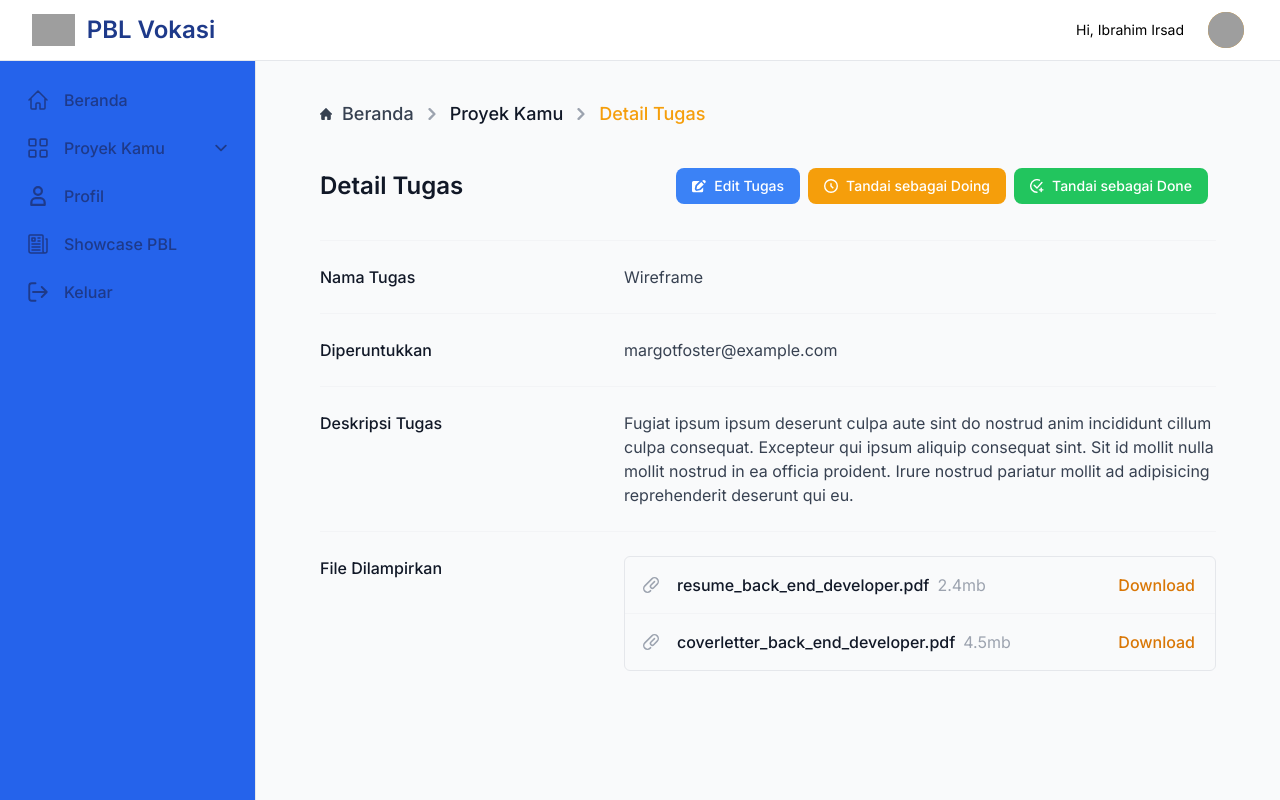
After one commit to lubabulmmm/pbl, a PHP site: page /dosen/details-progress.php in a window 1280 px wide. The commit adds this page. Run offline with PHP 8.4, Linux system fonts and the light colour scheme; some libraries are stand-ins or nearby versions; grey boxes are pictures that could not be loaded.

Commit message:
update
Co-Authored-By: Ibrairsyad17 <63491368+ibrairsyad17@users.noreply.github.com>

```diff
--- /dev/null
+++ b/dosen/details-progress.php
@@ -0,0 +1,148 @@
+<!DOCTYPE html>
+<html lang="en">
+<head>
+  <meta charset="UTF-8">
+  <meta name="viewport" content="width=device-width, initial-scale=1.0">
+  <link rel="shortcut icon" href="../assets/img/favicon/favicon.ico" type="image/x-icon">
+  <link rel="apple-touch-icon" sizes="180x180" href="../assets/img/favicon/apple-touch-icon.png">
+  <link rel="icon" type="image/png" sizes="32x32" href="../assets/img/favicon/favicon-32x32.png">
+  <link rel="icon" type="image/png" sizes="16x16" href="../assets/img/favicon/favicon-16x16.png">
+  <link rel="manifest" href="/site.webmanifest">
+  <title>Detail Progress | PBL Vokasi</title>
+  <?php include("./includes/head.php") ?>
+</head>
+<body class="bg-gray-50">
+
+  <?php include("./includes/navbar.php") ?>
+
+  <!-- Side Bar -->
+  <?php include("./includes/aside.php") ?>
+  <div class="p-4 sm:ml-64">
+      <!-- important -->
+    <div class="rounded-lg mt-14 flex flex-col item-start">
+      <div class="mx-auto w-full px-4 lg:px-12">
+        <!-- BreadCrumbs -->
+
+        <nav class="flex my-7" aria-label="Breadcrumb">
+            <ol class="inline-flex items-center space-x-1 md:space-x-2 rtl:space-x-reverse">
+              <li class="inline-flex items-center">
+                <a href="./dashadmin.php" class="inline-flex items-center text-lg font-medium text-gray-700 hover:text-amber-500">
+                  <svg class="w-3 h-3 me-2.5" aria-hidden="true" xmlns="http://www.w3.org/2000/svg" fill="currentColor" viewBox="0 0 20 20">
+                    <path d="m19.707 9.293-2-2-7-7a1 1 0 0 0-1.414 0l-7 7-2 2a1 1 0 0 0 1.414 1.414L2 10.414V18a2 2 0 0 0 2 2h3a1 1 0 0 0 1-1v-4a1 1 0 0 1 1-1h2a1 1 0 0 1 1 1v4a1 1 0 0 0 1 1h3a2 2 0 0 0 2-2v-7.586l.293.293a1 1 0 0 0 1.414-1.414Z"/>
+                  </svg>
+                  Beranda
+                </a>
+              </li>
+              <li class="inline-flex items-center">
+                <div class="flex items-center">
+                  <svg class="ms-1 rtl:rotate-180 w-3 h-3 text-gray-400 mx-1" aria-hidden="true" xmlns="http://www.w3.org/2000/svg" fill="none" viewBox="0 0 6 10">
+                      <path stroke="currentColor" stroke-linecap="round" stroke-linejoin="round" stroke-width="2" d="m1 9 4-4-4-4"/>
+                  </svg>
+                  <a href="./projects.php" class="inline-flex items-center text-lg font-medium text-gray-700 hover:text-amber-500">
+                    <span class="ms-1 text-lg font-medium text-gray-900 hover:text-amber-500 md:ms-2">Proyek Kamu</span>
+                  </a>
+                </div>
+              </li>
+              <li aria-current="page">
+                <div class="flex items-center">
+                  <svg class="rtl:rotate-180 w-3 h-3 text-gray-400 mx-1" aria-hidden="true" xmlns="http://www.w3.org/2000/svg" fill="none" viewBox="0 0 6 10">
+                    <path stroke="currentColor" stroke-linecap="round" stroke-linejoin="round" stroke-width="2" d="m1 9 4-4-4-4"/>
+                  </svg>
+                  <span class="ms-1 text-lg font-medium text-amber-500 md:ms-2">Detail Tugas</span>
+                </div>
+              </li>
+            </ol>
+          </nav>
+
+          <div>
+            <div class="flex flex-wrap w-full justify-between">
+              <div class="px-4 sm:px-0 flex justify-center items-center">
+                <h3 class="text-2xl font-semibold leading-7 text-gray-900">Detail Tugas</h3>
+              </div>
+
+
+              <div class="flex items-center flex-wrap">
+
+                <a href="./edit-progress/edit-progress.php" type="button" class="text-white bg-blue-500 hover:bg-blue-600 focus:ring-4 focus:outline-none focus:ring-blue-300 font-medium rounded-lg text-sm px-4 py-2 text-center inline-flex items-center me-2 my-3">
+                  <svg class="w-3.5 h-3.5 me-2" aria-hidden="true" xmlns="http://www.w3.org/2000/svg" fill="currentColor" viewBox="0 0 20 18">
+                    <path d="M12.687 14.408a3.01 3.01 0 0 1-1.533.821l-3.566.713a3 3 0 0 1-3.53-3.53l.713-3.566a3.01 3.01 0 0 1 .821-1.533L10.905 2H2.167A2.169 2.169 0 0 0 0 4.167v11.666A2.169 2.169 0 0 0 2.167 18h11.666A2.169 2.169 0 0 0 16 15.833V11.1l-3.313 3.308Zm5.53-9.065.546-.546a2.518 2.518 0 0 0 0-3.56 2.576 2.576 0 0 0-3.559 0l-.547.547 3.56 3.56Z"/>
+                    <path d="M13.243 3.2 7.359 9.081a.5.5 0 0 0-.136.256L6.51 12.9a.5.5 0 0 0 .59.59l3.566-.713a.5.5 0 0 0 .255-.136L16.8 6.757 13.243 3.2Z"/>
+                  </svg>
+                  Edit Tugas
+                </a>
+
+                <button type="button" class="text-white bg-amber-500 hover:bg-amber-600 focus:ring-4 focus:outline-none focus:ring-amber-300 font-medium rounded-lg text-sm px-4 py-2 text-center inline-flex items-center me-2 my-3">
+                  <svg class="w-3.5 h-3.5 me-2" aria-hidden="true" xmlns="http://www.w3.org/2000/svg" fill="none" viewBox="0 0 20 20">
+                    <path stroke="currentColor" stroke-linejoin="round" stroke-width="2" d="M10 6v4l3.276 3.276M19 10a9 9 0 1 1-18 0 9 9 0 0 1 18 0Z"/>
+                  </svg>
+                  Tandai sebagai Doing
+                </button>
+
+                <button type="button" class="text-white bg-green-500 hover:bg-green-400 focus:ring-4 focus:outline-none focus:ring-green-300 font-medium rounded-lg text-sm px-4 py-2 text-center inline-flex items-center me-2 my-3">
+                  <svg class="w-3.5 h-3.5 me-2" aria-hidden="true" xmlns="http://www.w3.org/2000/svg" width="20" height="20" fill="none" viewBox="0 0 20 20">
+                    <path stroke="currentColor" stroke-linecap="round" stroke-linejoin="round" stroke-width="2" d="M9.994 19a8.999 8.999 0 1 1 3.53-17.281M5.995 9l4 4 7-8m-1 8v5m-2.5-2.5h5"/>
+                  </svg>
+
+                  Tandai sebagai Done
+                </button>
+              </div>
+            </div>
+            <div class="mt-6 border-t border-gray-100">
+              <dl class="divide-y divide-gray-100">
+                <div class="px-4 py-6 sm:grid sm:grid-cols-3 sm:gap-4 sm:px-0">
+                  <dt class="text-md font-medium leading-6 text-gray-900">Nama Tugas</dt>
+                  <dd class="mt-1 text-md leading-6 text-gray-700 sm:col-span-2 sm:mt-0">Wireframe</dd>
+                </div>
+                <div class="px-4 py-6 sm:grid sm:grid-cols-3 sm:gap-4 sm:px-0">
+                  <dt class="text-md font-medium leading-6 text-gray-900">Diperuntukkan</dt>
+                  <dd class="mt-1 text-md leading-6 text-gray-700 sm:col-span-2 sm:mt-0">margotfoster@example.com</dd>
+                </div>
+                <div class="px-4 py-6 sm:grid sm:grid-cols-3 sm:gap-4 sm:px-0">
+                  <dt class="text-md font-medium leading-6 text-gray-900">Deskripsi Tugas</dt>
+                  <dd class="mt-1 text-md leading-6 text-gray-700 sm:col-span-2 sm:mt-0">Fugiat ipsum ipsum deserunt culpa aute sint do nostrud anim incididunt cillum culpa consequat. Excepteur qui ipsum aliquip consequat sint. Sit id mollit nulla mollit nostrud in ea officia proident. Irure nostrud pariatur mollit ad adipisicing reprehenderit deserunt qui eu.</dd>
+                </div>
+                <div class="px-4 py-6 sm:grid sm:grid-cols-3 sm:gap-4 sm:px-0">
+                  <dt class="text-md font-medium leading-6 text-gray-900">File Dilampirkan</dt>
+                  <dd class="mt-2 text-md text-gray-900 sm:col-span-2 sm:mt-0">
+                    <ul role="list" class="divide-y divide-gray-100 rounded-md border border-gray-200">
+                      <li class="flex items-center justify-between py-4 pl-4 pr-5 text-md leading-6">
+                        <div class="flex w-0 flex-1 items-center">
+                          <svg class="h-5 w-5 flex-shrink-0 text-gray-400" viewBox="0 0 20 20" fill="currentColor" aria-hidden="true">
+                            <path fill-rule="evenodd" d="M15.621 4.379a3 3 0 00-4.242 0l-7 7a3 3 0 004.241 4.243h.001l.497-.5a.75.75 0 011.064 1.057l-.498.501-.002.002a4.5 4.5 0 01-6.364-6.364l7-7a4.5 4.5 0 016.368 6.36l-3.455 3.553A2.625 2.625 0 119.52 9.52l3.45-3.451a.75.75 0 111.061 1.06l-3.45 3.451a1.125 1.125 0 001.587 1.595l3.454-3.553a3 3 0 000-4.242z" clip-rule="evenodd" />
+                          </svg>
+                          <div class="ml-4 flex min-w-0 flex-1 gap-2">
+                            <span class="truncate font-medium">resume_back_end_developer.pdf</span>
+                            <span class="flex-shrink-0 text-gray-400">2.4mb</span>
+                          </div>
+                        </div>
+                        <div class="ml-4 flex-shrink-0">
+                          <a href="#" class="font-medium text-amber-600 hover:text-amber-500">Download</a>
+                        </div>
+                      </li>
+                      <li class="flex items-center justify-between py-4 pl-4 pr-5 text-md leading-6">
+                        <div class="flex w-0 flex-1 items-center">
+                          <svg class="h-5 w-5 flex-shrink-0 text-gray-400" viewBox="0 0 20 20" fill="currentColor" aria-hidden="true">
+                            <path fill-rule="evenodd" d="M15.621 4.379a3 3 0 00-4.242 0l-7 7a3 3 0 004.241 4.243h.001l.497-.5a.75.75 0 011.064 1.057l-.498.501-.002.002a4.5 4.5 0 01-6.364-6.364l7-7a4.5 4.5 0 016.368 6.36l-3.455 3.553A2.625 2.625 0 119.52 9.52l3.45-3.451a.75.75 0 111.061 1.06l-3.45 3.451a1.125 1.125 0 001.587 1.595l3.454-3.553a3 3 0 000-4.242z" clip-rule="evenodd" />
+                          </svg>
+                          <div class="ml-4 flex min-w-0 flex-1 gap-2">
+                            <span class="truncate font-medium">coverletter_back_end_developer.pdf</span>
+                            <span class="flex-shrink-0 text-gray-400">4.5mb</span>
+                          </div>
+                        </div>
+                        <div class="ml-4 flex-shrink-0">
+                          <a href="#" class="font-medium text-amber-600 hover:text-amber-500">Download</a>
+                        </div>
+                      </li>
+                    </ul>
+                  </dd>
+                </div>
+              </dl>
+            </div>
+          </div>
+
+    </div>
+  </div>
+
+<script src="https://cdnjs.cloudflare.com/ajax/libs/flowbite/2.0.0/flowbite.min.js"></script>
+</body>
+</html>
--- a/dosen/projects.php
+++ b/dosen/projects.php
@@ -109,7 +109,7 @@
               <div class="hidden rounded-lg bg-gray-50 grid gap-4 lg:gap-2 grid-cols-1 md:grid-cols-2 lg:grid-cols-3" id="dashboard" role="tabpanel" aria-labelledby="dashboard-tab">
                 <!-- PROGRESS MINGGU KE - 2 -->
 
-                <?php include("./content/progress_list/progress.php") ?>
+                <?php include("../content/progress_list/progress.php") ?>
               </div>
               <div class="hidden rounded-lg bg-gray-50 grid gap-4 lg:gap-2 grid-cols-1 md:grid-cols-2 lg:grid-cols-3" id="settings" role="tabpanel" aria-labelledby="settings-tab">
                   <!-- PROGRESS MINGGU KE - 3 -->
```
Also changed, not shown: dosen/edit-progress/edit-progress.php (added, +94 -0 lines).
